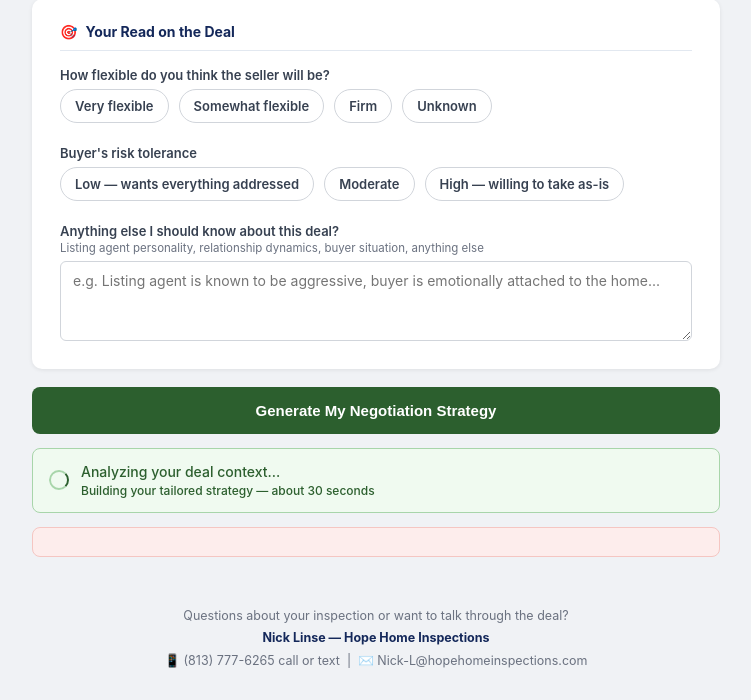
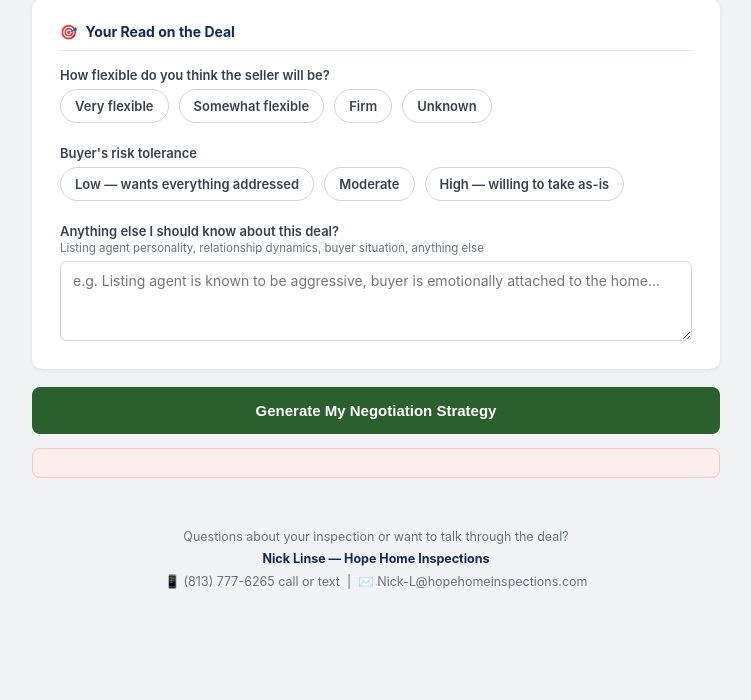
Before and after one commit to nick-hopehome/hope-agent-brief, a Flask app: page /negotiate in a window 1280 px wide. Shown: the part 1877-2577 px from the top of the page, without its empty margins (264-1015 px from the left). After the commit the page ends 2466 px from the top, so only its background shows below. Run offline with Flask 3, Linux system fonts and the light colour scheme.

Commit message:
Update negotiate.html

```diff
--- a/templates/negotiate.html
+++ b/templates/negotiate.html
@@ -251,11 +251,11 @@
 
     <button type="submit" class="submit-btn" id="submitBtn">Generate My Negotiation Strategy</button>
 
-    <div class="status loading" id="statusLoading">
+    <div class="status loading" id="statusLoading" style="display:none;">
       <div class="spinner"></div>
       <div>
         <div id="statusText">Analyzing your deal context...</div>
-        <div style="font-size:12px;color:#2C5F2E;margin-top:3px">Building your tailored strategy — about 30 seconds</div>
+        <div style="font-size:12px;color:#2C5F2E;margin-top:3px">Building your tailored strategy — 30 to 60 seconds</div>
       </div>
     </div>
     <div class="status error" id="statusError"></div>
@@ -348,7 +348,7 @@
     const timer = setInterval(() => {
       i = Math.min(i+1, steps.length-1);
       document.getElementById('statusText').textContent = steps[i];
-    }, 8000);
+    }, 15000);
 
     try {
       const response = await fetch('/negotiate/generate', { method: 'POST', body: new FormData(this) });
```
